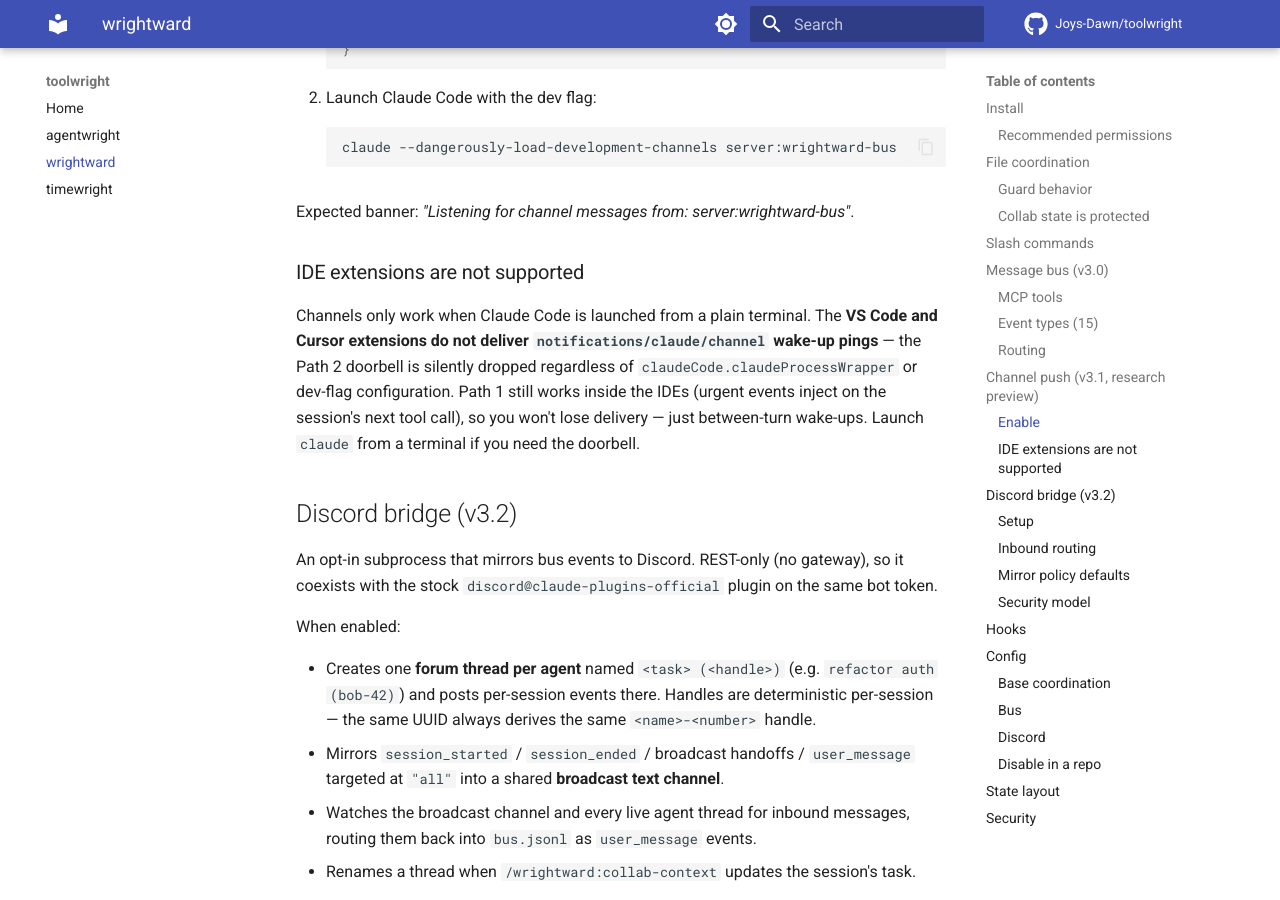
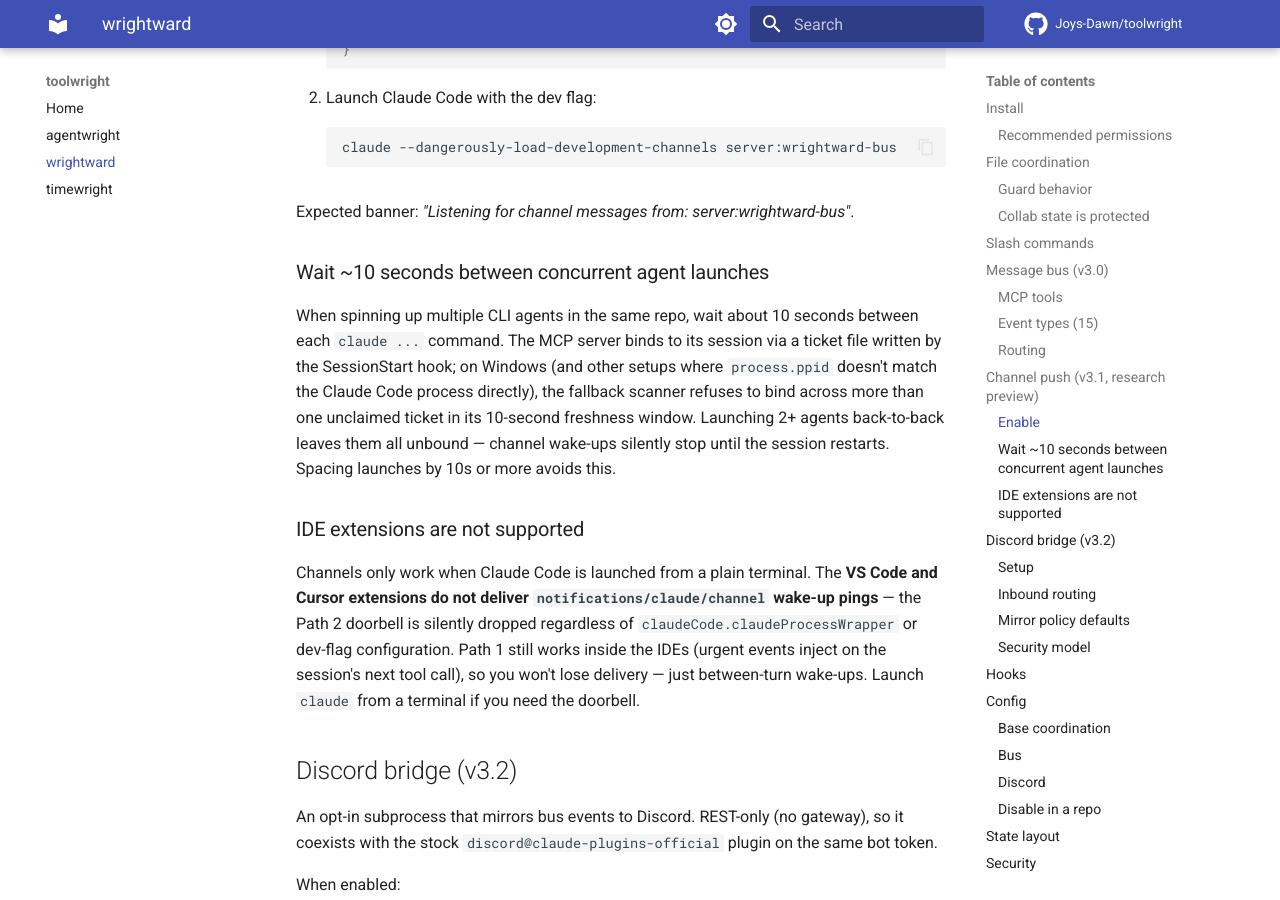
Before and after one commit to Joys-Dawn/toolwright, an MkDocs documentation site: the page built from docs/wrightward.md, in a window 1280 px wide and 900 px high, scrolled down 4854 px. Built offline with MkDocs 1.6.1 and Material for MkDocs 9.7.7, drawn with Linux system fonts in a browser that asks for light colours; comment, search, counter and statistics services are not loaded.

Commit message:
add to docs that need to wait a bit between agent spawns

````diff
--- a/docs/wrightward.md
+++ b/docs/wrightward.md
@@ -129,6 +129,10 @@ Adds a `notifications/claude/channel` wake-up ping so idle sessions notice new e
     ```
 
 Expected banner: *"Listening for channel messages from: server:wrightward-bus"*.
+
+### Wait ~10 seconds between concurrent agent launches
+
+When spinning up multiple CLI agents in the same repo, wait about 10 seconds between each `claude ...` command. The MCP server binds to its session via a ticket file written by the SessionStart hook; on Windows (and other setups where `process.ppid` doesn't match the Claude Code process directly), the fallback scanner refuses to bind across more than one unclaimed ticket in its 10-second freshness window. Launching 2+ agents back-to-back leaves them all unbound — channel wake-ups silently stop until the session restarts. Spacing launches by 10s or more avoids this.
 
 ### IDE extensions are not supported
 
````
Also changed, not shown: wrightward/README.md (+4 -0 lines).
